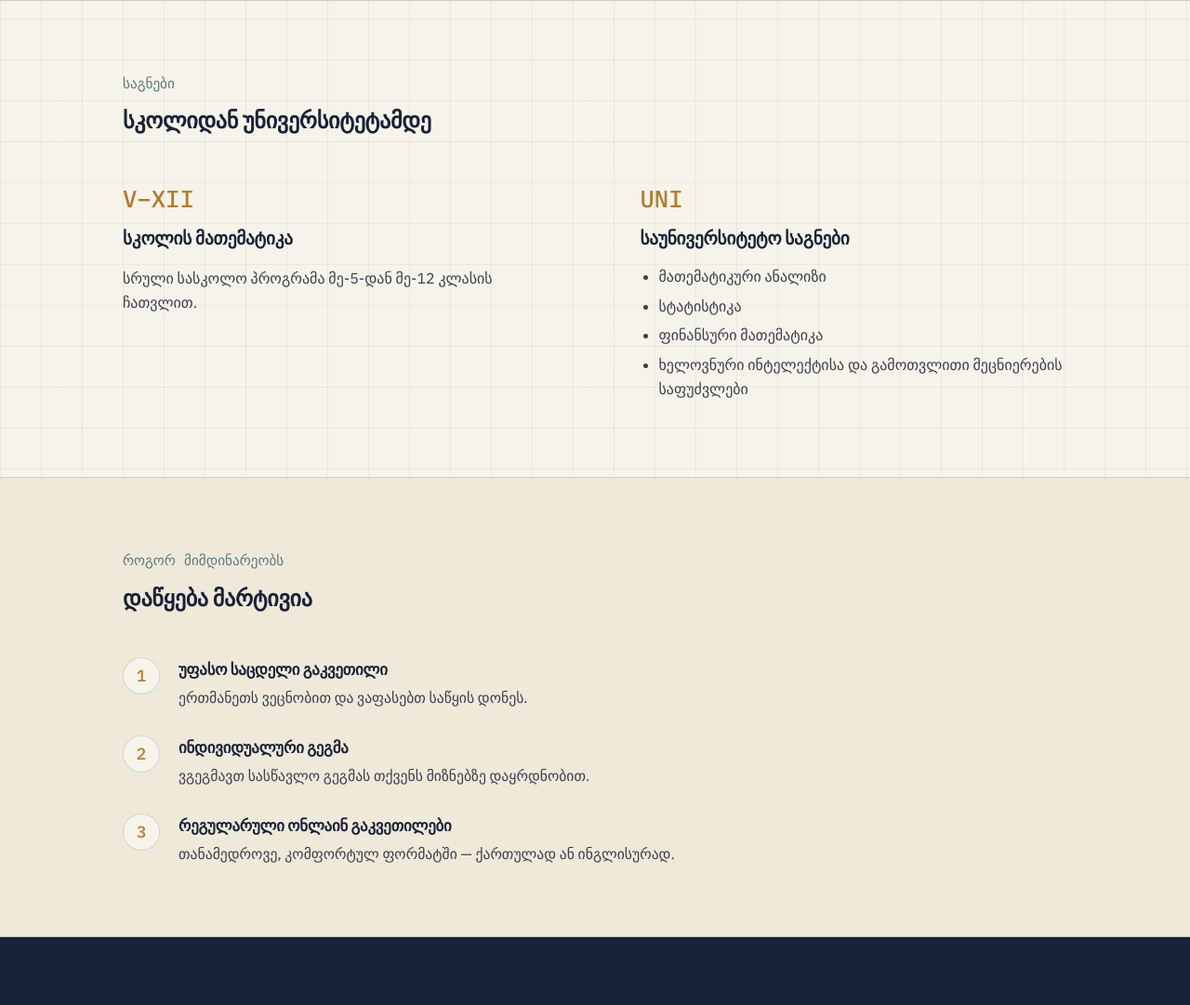
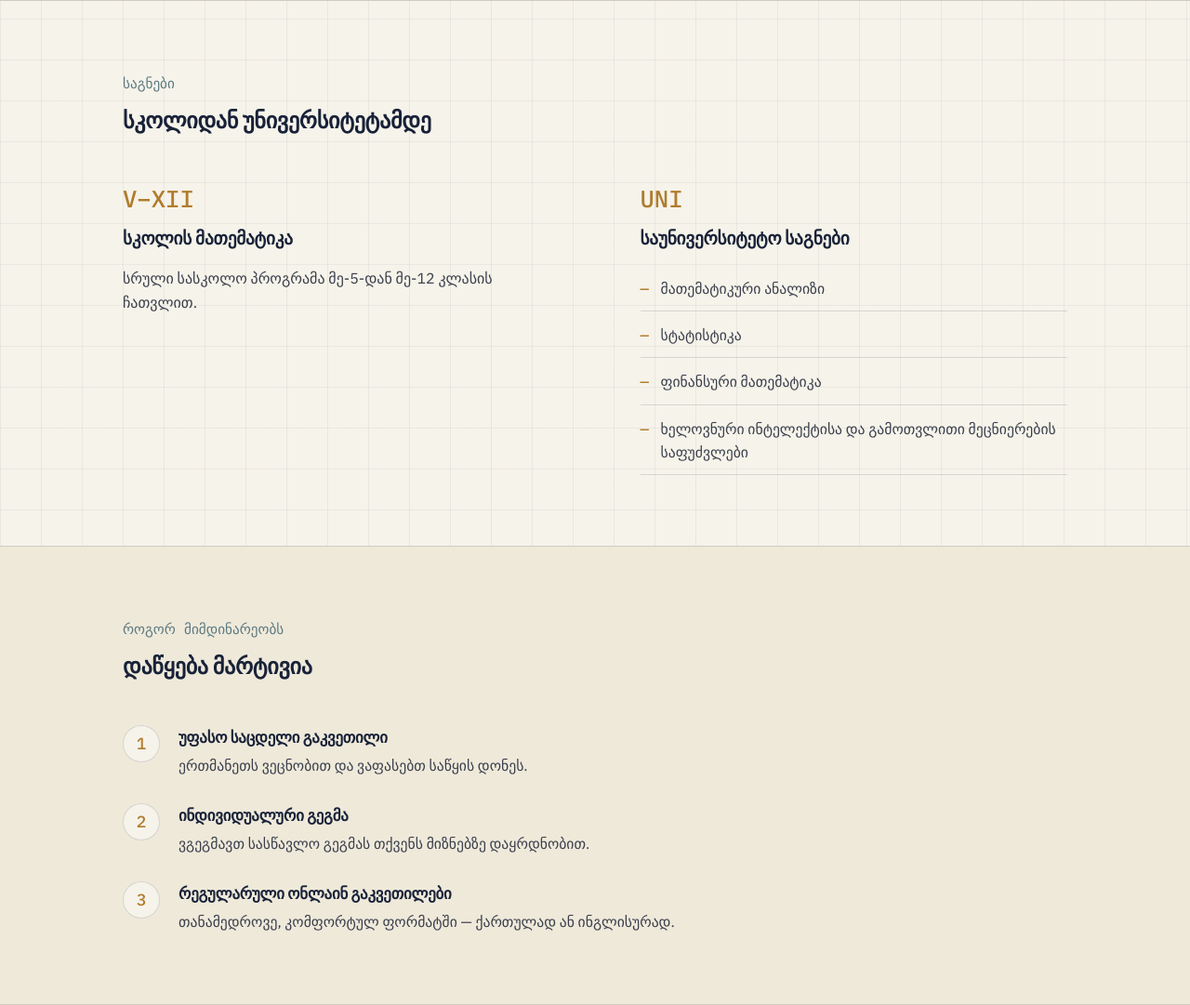
Before and after one commit to rikadze-m/Your-Online-Tutor, a plain HTML site: page index.html in a window 1280 px wide. Shown: the part 1564-2645 px from the top of the page at 93% size. Drawn offline with Linux system fonts and the light colour scheme; a web font is replaced by a local one.

Commit message:
Update index.html

```diff
--- a/index.html
+++ b/index.html
@@ -139,9 +139,22 @@
   .subjects-grid .range{
     font-family:'IBM Plex Mono',monospace; color:var(--gold); font-size:1.6rem; display:block; margin-bottom:6px;
   }
-  .subjects-grid ul{margin:14px 0 0; padding-left:20px; color:var(--ink-soft);}
-  .subjects-grid li{margin-bottom:6px;}
-
+  .subjects-grid ul{
+  list-style:none; margin:16px 0 0; padding:0;
+  display:flex; flex-direction:column; gap:2px;
+}
+.subjects-grid li{
+  position:relative; padding:11px 4px 11px 22px;
+  color:var(--ink-soft); font-size:0.98rem;
+  border-bottom:1px solid var(--line);
+  transition:padding-left .2s ease, color .2s ease;
+}
+.subjects-grid li:last-child{border-bottom:none;}
+.subjects-grid li::before{
+  content:"—"; position:absolute; left:0; top:11px;
+  color:var(--gold); font-family:'IBM Plex Mono',monospace;
+}
+.subjects-grid li:hover{padding-left:26px; color:var(--ink);}
   /* how it works */
   .steps{list-style:none; margin:0; padding:0; counter-reset:step; display:grid; gap:28px;}
   .steps li{display:flex; gap:20px; align-items:flex-start;}
```
